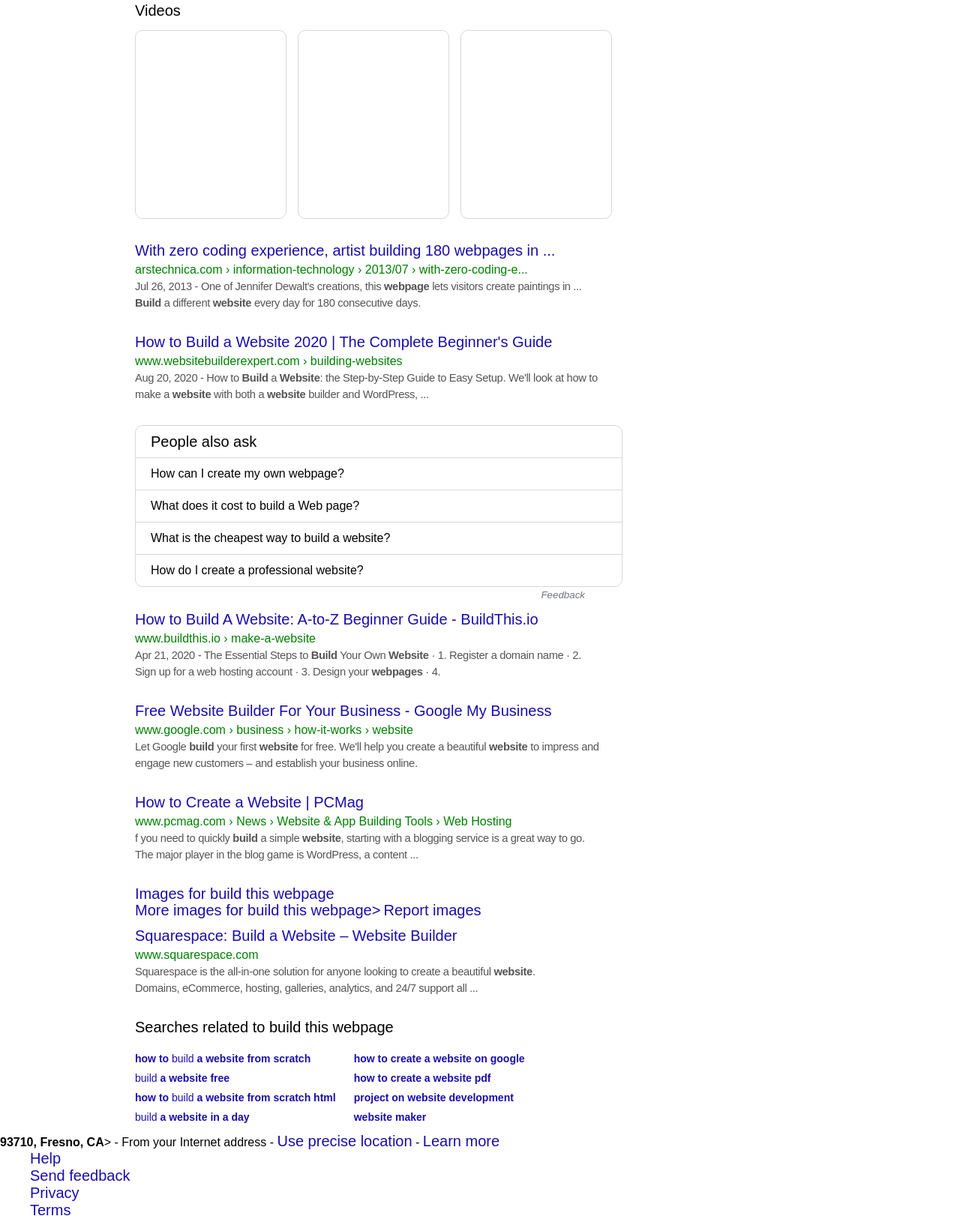
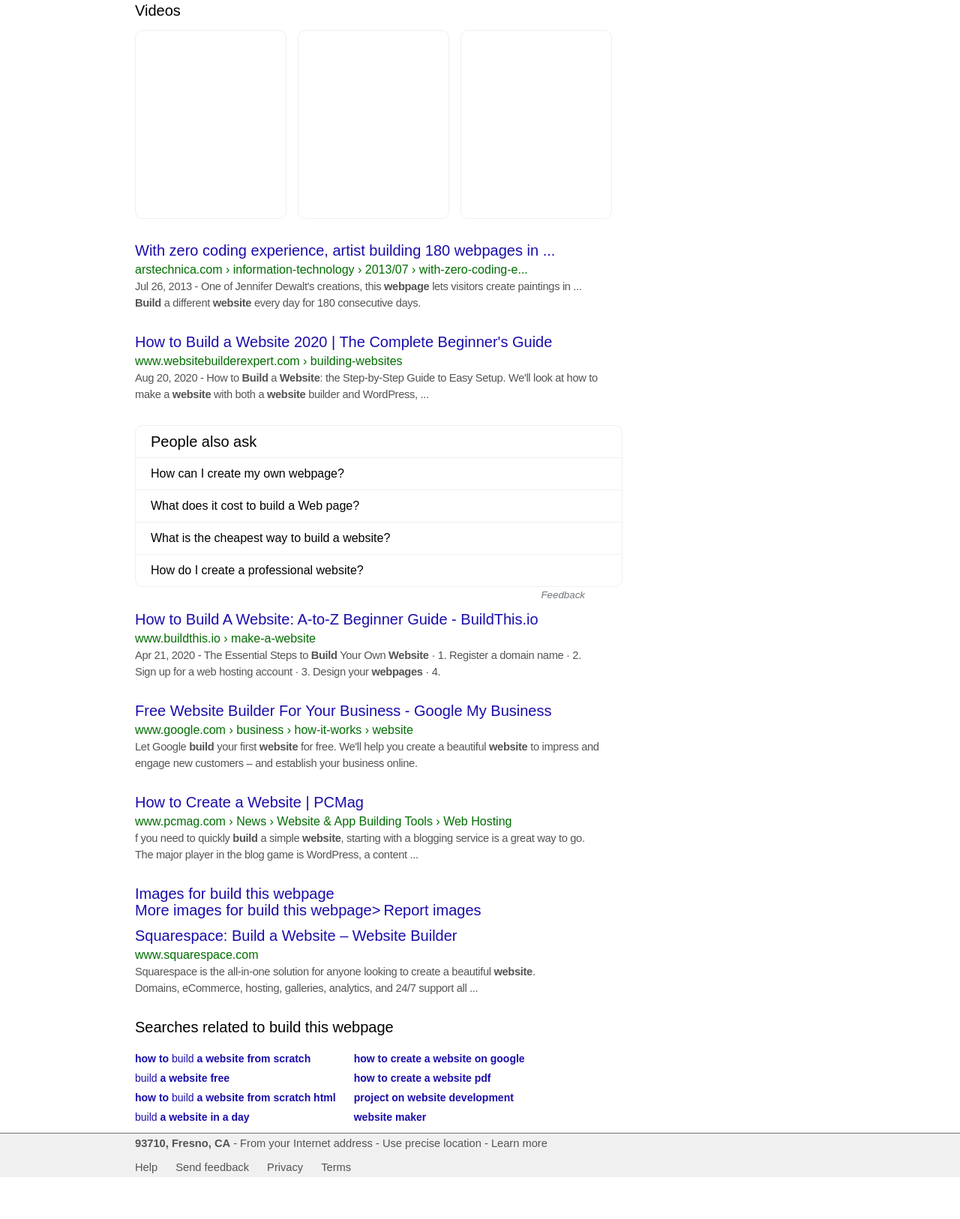
Before and after one commit to B-cavazos/google-results-page, a plain HTML site: page index.html in a window 1280 px wide. Shown: the part 560-2186 px from the top of the page at 75% size. After the commit the page ends 2130 px from the top, so only its background shows below. Drawn offline with Linux system fonts and the light colour scheme.

Commit message:
completed footer

```diff
--- a/CSS/style.css
+++ b/CSS/style.css
@@ -15,8 +15,16 @@ cite{
     font-size: 12pt;
 }
 
+ul { margin: 0; padding: 0; }
+
 li{
 list-style-type: none;
+}
+
+h3{
+    font-size: 15pt;
+    font-weight: normal;
+    color: var(--color-header);
 }
 
 .left{
@@ -26,16 +34,17 @@ list-style-type: none;
 .right{
     float: right;
 }
+
+
 /* VARIABLES  */
-
 :root{
     --color-googleblue: #1a73e8;
     --color-header: black;
     --color-link-main: #1a0dab;
     --disc-color: #545454;
     --disc-color-lt: #70757a;
-    --cite-color: green;
-    --color-border: rgb(219, 214, 214);
+    --cite-color: rgb(2, 109, 2);
+    --color-border: rgb(240, 240, 240);
 
     --box-border: solid 1px var(--color-border);
     --border-radius: 10px;
@@ -43,7 +52,6 @@ list-style-type: none;
 
 
 /* NAVIGATION CSS  */
-
 #nav{
     padding: 28px 25px 0px 25px;
     border-bottom: solid 1px #e3e5e7;
@@ -76,15 +84,8 @@ list-style-type: none;
 
 }
 
-h3{
-    font-size: 15pt;
-    font-weight: normal;
-    color: var(--color-header);
-}
-
 
 /* RESULTS CSS */
-
 #results{
     /* background-color: rgb(209, 209, 209); */
     margin-left: 180px;
@@ -100,8 +101,6 @@ h3{
     font-size: 10.5pt;
     color: var(--disc-color-lt);
     padding: 10px 0px;
-
-
 }
 
 .results-list-block{
@@ -114,7 +113,6 @@ h3{
 }
 
 /* VIDEO RESULTS CSS */
-
 #results-videos-container{
     width: 100%;
 }
@@ -130,7 +128,6 @@ h3{
 
 
 /* ALSO ASK CSS */
-
 #results-alsoask{
     border: var(--box-border);
     border-radius: var(--border-radius);
@@ -158,7 +155,6 @@ h3{
 }
 
 /* RELATED SEARCHES CSS */
-
 .related-list{
     display: inline-block;
     margin-top: 20px;
@@ -174,5 +170,21 @@ h3{
 }
 
 /* FOOTER CSS  */
+#footer{
+    background-color: var(--color-border);
+    padding: 5px 0px 5px 180px;
+    font-size: 11pt;
+    color: var(--disc-color);
+    border-top: solid 1px var(--disc-color-lt);
+}
 
-#footer{}
+.footer-links{
+    font-size: 11pt;
+    color: var(--disc-color);
+
+}
+
+.footer-links-bottom{
+    display: inline-block;
+    padding: 0px 20px 0px 0px;
+}
--- a/index.html
+++ b/index.html
@@ -27,25 +27,25 @@
             <!-- Results list -->
             <div>
                 <div class="results-list-block">
-                    <a class="link-blue" href="#">How To Build Your Own Website - It's Easy with Wix.com
+                    <a href="#">How To Build Your Own Website - It's Easy with Wix.com
                         <br>
-                        <cite class="cite-green">www.wix.com</cite>
+                        <cite>www.wix.com</cite>
                     </a>
                     <p class="results-disc">Just Choose the Template You Love & Customize It. No Design Code Skills Needed. Advanced image editor. 1000s of free images. Customizable templates. 24/7 support center. Customizable online store. Free <b>website</b> builder. 100s of Apps. Easy drag n’ drop.</p>
                 </div>
 
                 <div class="results-list-block">
-                    <a class="link-blue" href="#">build this webpage - GitHub Pages
+                    <a href="#">build this webpage - GitHub Pages
                         <br>
-                        <cite class="cite-green"> victor-lf.github.io › google-search-results</cite>
+                        <cite> victor-lf.github.io › google-search-results</cite>
                     </a>
                     <p class="results-disc"><b>build this webpage</b>. https://benjdelt.github.io/google-results/. With zero coding experience, artist building 180 webpages in 180 days ...</p>
                 </div>
 
                 <div class="results-list-block">
-                    <a class="link-blue" href="#">build this webpage - GitHub Pages
+                    <a href="#">build this webpage - GitHub Pages
                         <br>
-                        <cite class="cite-green">christine-27.github.io › google-homepage
+                        <cite>christine-27.github.io › google-homepage
                         </cite>
                     </a>
                     <p class="results-disc">TO CREATE A <b>WEBSITE</b> WITH WORDPRESS (OR JOOMLA & DRUPAL), USE ONE CLICK INSTALLATION: 1. Log in to your hosting account. 2. Go to your ...</p>
@@ -63,17 +63,17 @@
             <!-- Results list -->
             <div>
                <div class="results-list-block">
-                    <a class="link-blue" href="#">With zero coding experience, artist building 180 webpages in ...
+                    <a href="#">With zero coding experience, artist building 180 webpages in ...
                         <br>
-                        <cite class="cite-green">arstechnica.com › information-technology › 2013/07 › with-zero-coding-e...</cite>
+                        <cite>arstechnica.com › information-technology › 2013/07 › with-zero-coding-e...</cite>
                     </a>
                     <p class="results-disc">Jul 26, 2013 - One of Jennifer Dewalt's creations, this <b>webpage</b> lets visitors create paintings in ... <b>Build</b> a different <b>website</b> every day for 180 consecutive days.</p>
                </div>
 
                <div class="results-list-block">
-                    <a class="link-blue" href="#">How to Build a Website 2020 | The Complete Beginner's Guide
+                    <a href="#">How to Build a Website 2020 | The Complete Beginner's Guide
                         <br>
-                        <cite class="cite-green">www.websitebuilderexpert.com › building-websites</cite>
+                        <cite>www.websitebuilderexpert.com › building-websites</cite>
                     </a>
                     <p class="results-disc">Aug 20, 2020 - How to <b>Build</b> a <b>Website</b>: the Step-by-Step Guide to Easy Setup. We'll look at how to make a <b>website</b> with both a <b>website</b> builder and WordPress, ...</p>
                </div>
@@ -83,7 +83,7 @@
             <div id="results-alsoask-container">
                 <div id="results-alsoask">
                     <h3 class="alsoask">People also ask</h3>
-                    <ul">
+                    <ul>
                         <li class="li-alsoask"><a class="black-link"  href="#">How can I create my own webpage?</a></li>
                         <li class="li-alsoask"><a class="black-link" href="#">What does it cost to build a Web page?</a></li>
                         <li class="li-alsoask"><a class="black-link"  href="#">What is the cheapest way to build a website?</a></li>
@@ -97,26 +97,26 @@
             <!-- Results list -->
             <div>
                 <div class="results-list-block">
-                    <a class="link-blue" href="#">How to Build A Website: A-to-Z Beginner Guide - BuildThis.io
+                    <a href="#">How to Build A Website: A-to-Z Beginner Guide - BuildThis.io
                         <br>
-                        <cite class="cite-green">www.buildthis.io › make-a-website</cite>
+                        <cite>www.buildthis.io › make-a-website</cite>
                     </a>
                     <p class="results-disc">Apr 21, 2020 - The Essential Steps to <b>Build</b> Your Own <b>Website</b> · 1. Register a domain name · 2. Sign up for a web hosting account · 3. Design your <b>webpages</b> · 4.</p>
                 </div>
 
                 <div class="results-list-block">
-                    <a class="link-blue" href="#">Free Website Builder For Your Business - Google My Business
+                    <a href="#">Free Website Builder For Your Business - Google My Business
                         <br>
-                        <cite class="cite-green">www.google.com › business › how-it-works › website
+                        <cite>www.google.com › business › how-it-works › website
                         </cite>
                     </a>
                     <p class="results-disc">Let Google <b>build</b> your first <b>website</b> for free. We'll help you create a beautiful <b>website</b> to impress and engage new customers – and establish your business online.</p>
                 </div>
 
                 <div class="results-list-block">
-                    <a class="link-blue" href="#">How to Create a Website | PCMag
+                    <a href="#">How to Create a Website | PCMag
                         <br>
-                        <cite class="cite-green">www.pcmag.com › News › Website & App Building Tools › Web Hosting</cite>
+                        <cite>www.pcmag.com › News › Website & App Building Tools › Web Hosting</cite>
                     </a>
                     <p class="results-disc">f you need to quickly <b>build</b> a simple <b>website</b>, starting with a blogging service is a great way to go. The major player in the blog game is WordPress, a content ...</p>
                 </div>
@@ -182,12 +182,12 @@
 
     <!-- START FOOTER  -->
         <footer id="footer">
-            <p><b>93710, Fresno, CA</b>> - From your Internet address - <a href="#">Use precise location</a> - <a href="#">Learn more</a></p>
+            <p><b>93710, Fresno, CA</b> - From your Internet address - <a class="footer-links" href="#">Use precise location</a> - <a class="footer-links" href="#">Learn more</a></p><br>
             <ul>
-                <li><a href="#">Help</a></li>
-                <li><a href="#">Send feedback</a></li>
-                <li><a href="#">Privacy</a></li>
-                <li><a href="#">Terms</a></li>
+                <li class="footer-links-bottom"><a class="footer-links" href="#">Help</a></li>
+                <li class="footer-links-bottom"><a class="footer-links" href="#">Send feedback</a></li>
+                <li class="footer-links-bottom"><a class="footer-links" href="#">Privacy</a></li>
+                <li class="footer-links-bottom"><a class="footer-links" href="#">Terms</a></li>
             </ul>
         </footer>
     </body>
```
